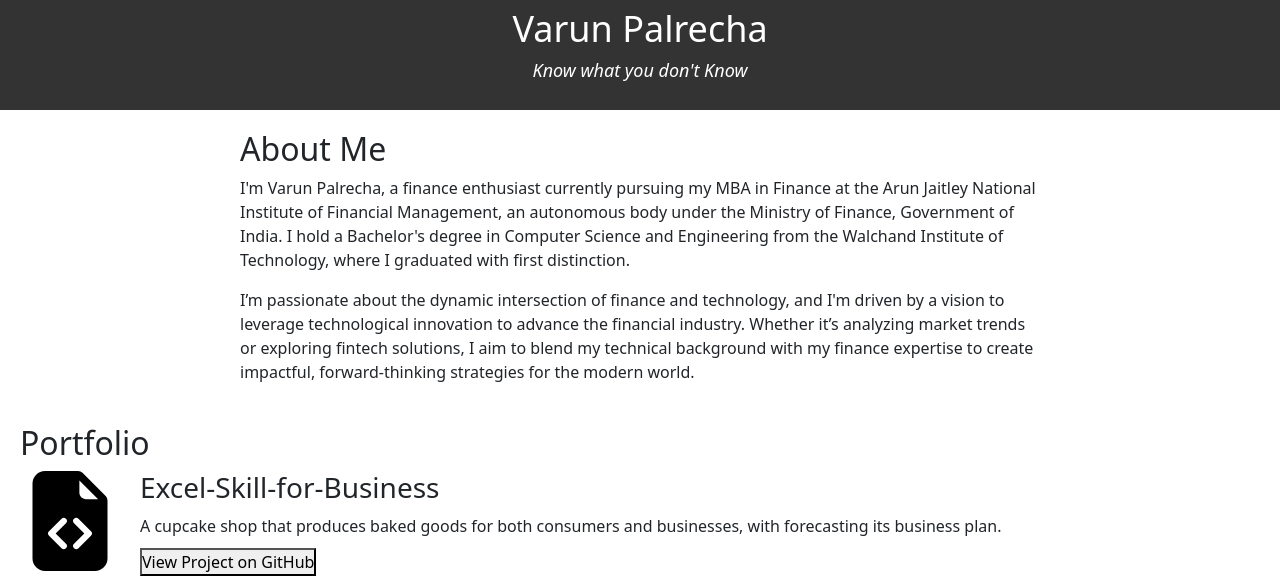
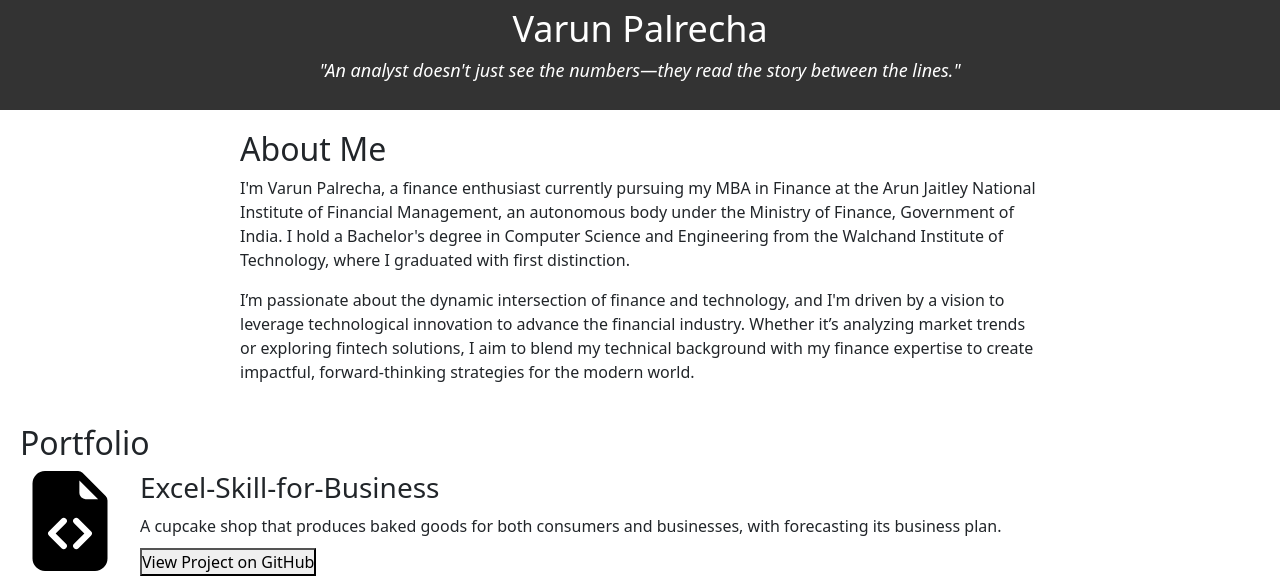
Before and after one commit to VarunPalrecha/My-Portfolio, a plain HTML site: page index.html in a window 1280 px wide. Shown: the part 227-805 px from the top of the page. Drawn offline with nearby package versions, Linux system fonts and the light colour scheme.

Commit message:
Update index.html

```diff
--- a/index.html
+++ b/index.html
@@ -24,7 +24,7 @@
             <img src="Professional Photo.JPG" alt="Profile Photo">
         </div>
       <h1>Varun Palrecha</h1>
-      <h3>Know what you don't Know</h3>
+      <h3>"An analyst doesn't just see the numbers—they read the story between the lines."</h3>
 
     </div>
 
```
